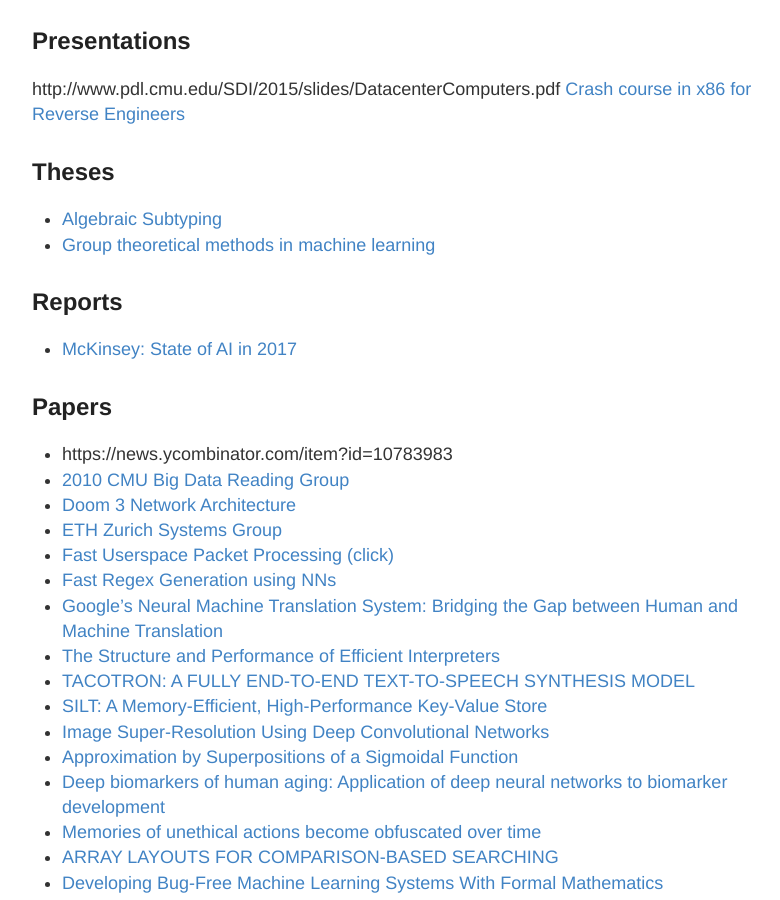
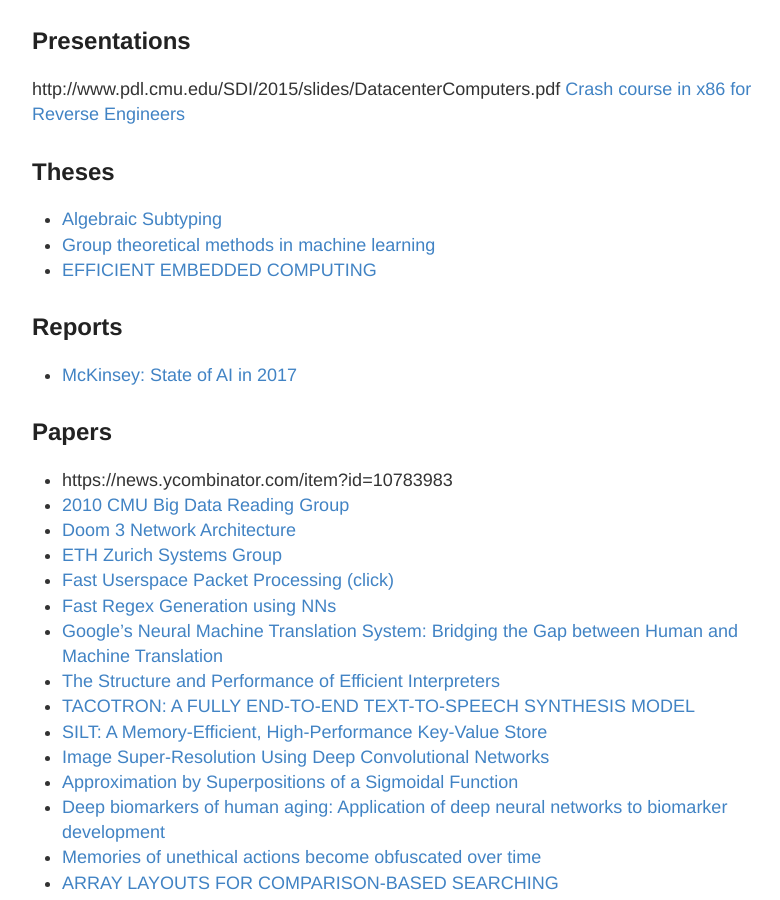
Before and after one commit to RONNCC/ronncc.github, a Jekyll site: the page built from _posts/2015-12-25-ReadingList.md, in a window 1280 px wide and 900 px high, scrolled down 544 px. Shown: the whole window, without its empty margins (248-1028 px from the left). Built offline with Jekyll 4.4.1, drawn with Linux system fonts in a browser that asks for light colours; comment, search, counter and statistics services are not loaded.

Commit message:
Update 2015-12-25-ReadingList.md

```diff
--- a/_posts/2015-12-25-ReadingList.md
+++ b/_posts/2015-12-25-ReadingList.md
@@ -31,6 +31,7 @@
 ## Theses
 - [Algebraic Subtyping](https://www.cl.cam.ac.uk/~sd601/thesis.pdf)
 - [Group theoretical methods in machine learning](https://people.cs.uchicago.edu/~risi/papers/KondorThesis.pdf)
+- [EFFICIENT EMBEDDED COMPUTING](http://cva.stanford.edu/publications/2010/jbalfour-thesis.pdf)
 
 ## Reports
 - [McKinsey: State of AI in 2017](http://www.mckinsey.com/~/media/McKinsey/Industries/Advanced%20Electronics/Our%20Insights/How%20artificial%20intelligence%20can%20deliver%20real%20value%20to%20companies/MGI-Artificial-Intelligence-Discussion-paper.ashx)
```
